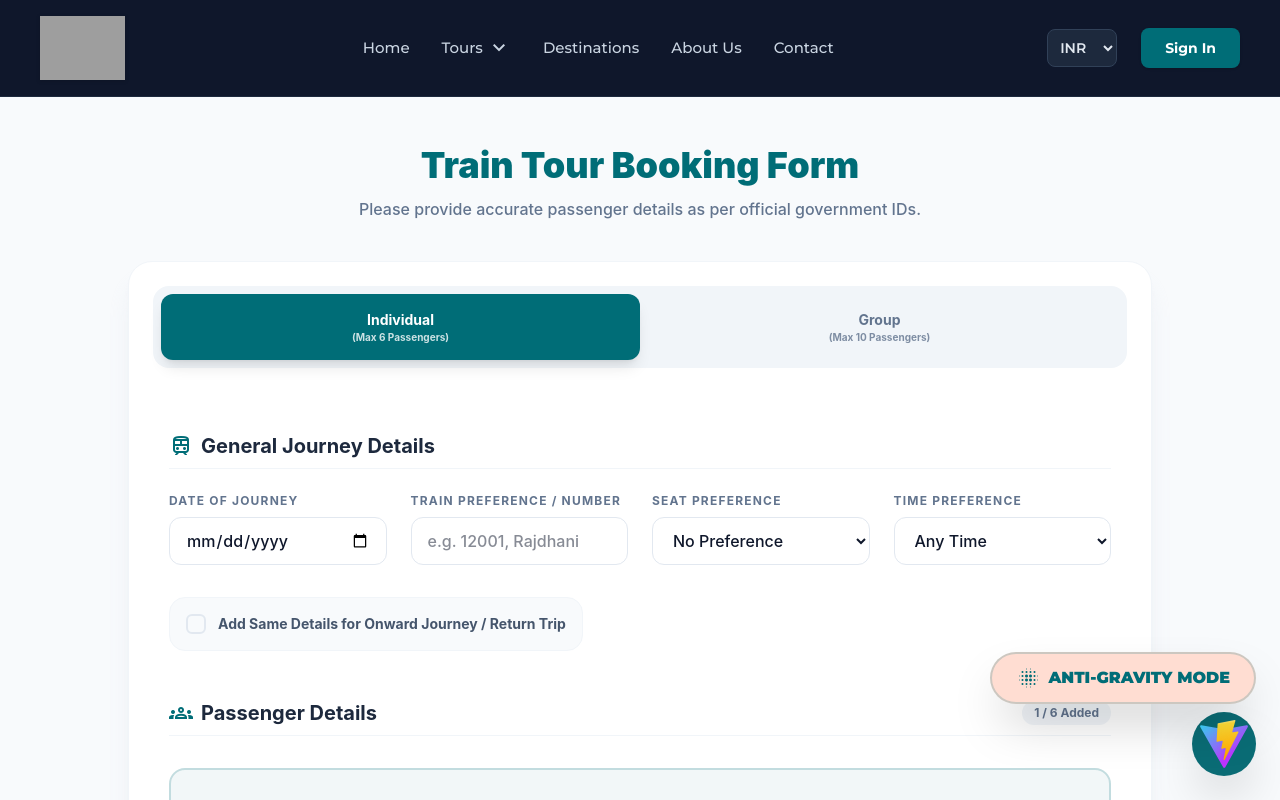
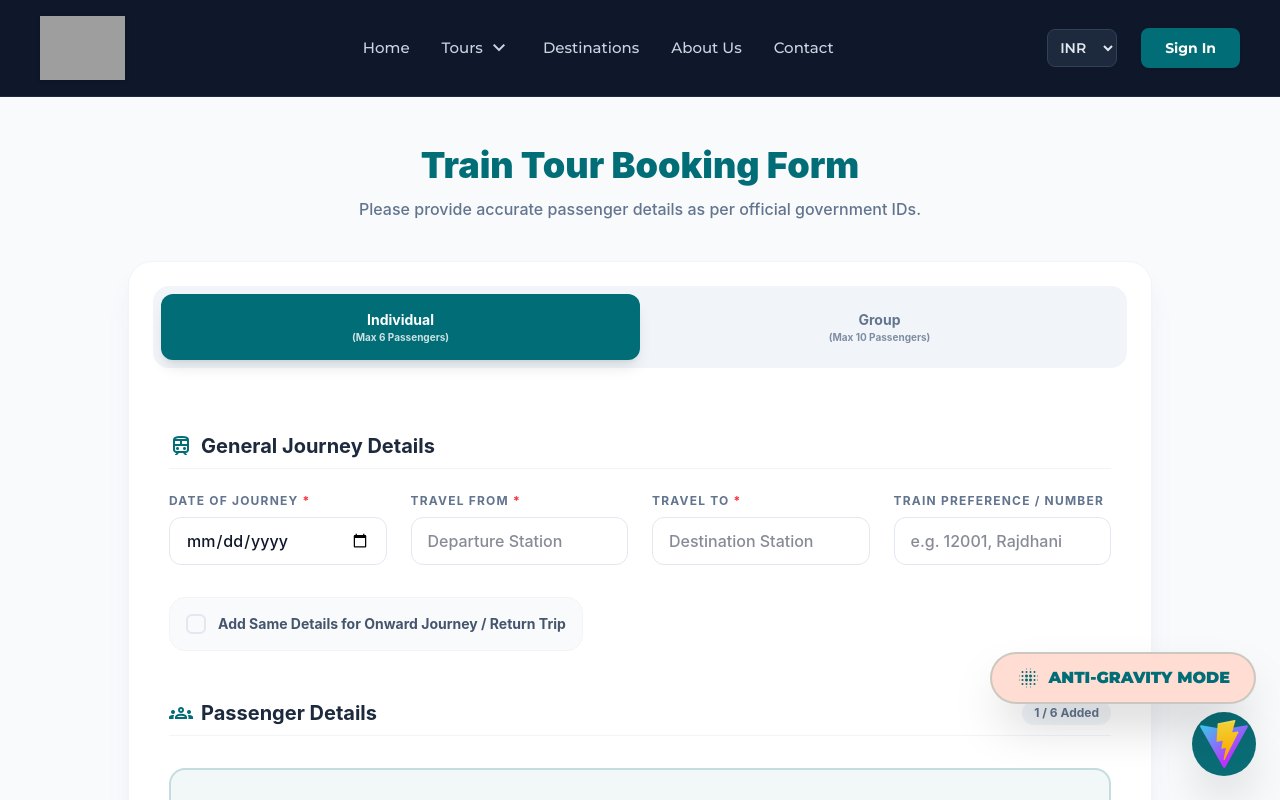
Before and after one commit to rammimankotia-prog/Beautiful-India, a React (Vite) app: page /booking/train in a window 1280 px wide. Shown: the top 800 px of the page. Built offline with nearby package versions, Linux system fonts and the light colour scheme; grey boxes are pictures that could not be loaded.

Commit message:
Added mandatory Travel From and Travel To fields

```diff
--- a/src/pages/TrainBookingPage.jsx
+++ b/src/pages/TrainBookingPage.jsx
@@ -7,6 +7,8 @@ const TrainBookingPage = () => {
   const [bookingType, setBookingType] = useState('individual'); // 'individual' or 'group'
   const [journeyDetails, setJourneyDetails] = useState({
     date: '',
+    fromStation: '',
+    toStation: '',
     trainPref: '',
     seatPref: '',
     timePref: ''
@@ -15,6 +17,8 @@ const TrainBookingPage = () => {
   const [hasOnwardJourney, setHasOnwardJourney] = useState(false);
   const [onwardDetails, setOnwardDetails] = useState({
     date: '',
+    fromStation: '',
+    toStation: '',
     trainPref: '',
     seatPref: '',
     timePref: ''
@@ -115,12 +119,34 @@ const TrainBookingPage = () => {
               </h2>
               <div className="grid grid-cols-1 md:grid-cols-2 lg:grid-cols-4 gap-6">
                 <div className="flex flex-col gap-2">
-                  <label className="text-xs font-bold text-slate-500 uppercase tracking-widest">Date of Journey</label>
+                  <label className="text-xs font-bold text-slate-500 uppercase tracking-widest">Date of Journey <span className="text-red-500">*</span></label>
                   <input
                     type="date"
                     required
                     value={journeyDetails.date}
                     onChange={(e) => handleJourneyChange('outward', 'date', e.target.value)}
+                    className="h-12 px-4 rounded-xl border border-slate-200 focus:border-[#006D77] focus:ring-1 focus:ring-[#006D77] outline-none transition-all font-medium"
+                  />
+                </div>
+                <div className="flex flex-col gap-2">
+                  <label className="text-xs font-bold text-slate-500 uppercase tracking-widest">Travel From <span className="text-red-500">*</span></label>
+                  <input
+                    type="text"
+                    required
+                    placeholder="Departure Station"
+                    value={journeyDetails.fromStation}
+                    onChange={(e) => handleJourneyChange('outward', 'fromStation', e.target.value)}
+                    className="h-12 px-4 rounded-xl border border-slate-200 focus:border-[#006D77] focus:ring-1 focus:ring-[#006D77] outline-none transition-all font-medium"
+                  />
+                </div>
+                <div className="flex flex-col gap-2">
+                  <label className="text-xs font-bold text-slate-500 uppercase tracking-widest">Travel To <span className="text-red-500">*</span></label>
+                  <input
+                    type="text"
+                    required
+                    placeholder="Destination Station"
+                    value={journeyDetails.toStation}
+                    onChange={(e) => handleJourneyChange('outward', 'toStation', e.target.value)}
                     className="h-12 px-4 rounded-xl border border-slate-200 focus:border-[#006D77] focus:ring-1 focus:ring-[#006D77] outline-none transition-all font-medium"
                   />
                 </div>
@@ -133,36 +159,6 @@ const TrainBookingPage = () => {
                     onChange={(e) => handleJourneyChange('outward', 'trainPref', e.target.value)}
                     className="h-12 px-4 rounded-xl border border-slate-200 focus:border-[#006D77] focus:ring-1 focus:ring-[#006D77] outline-none transition-all font-medium"
                   />
-                </div>
-                <div className="flex flex-col gap-2">
-                  <label className="text-xs font-bold text-slate-500 uppercase tracking-widest">Seat Preference</label>
-                  <select
-                    value={journeyDetails.seatPref}
-                    onChange={(e) => handleJourneyChange('outward', 'seatPref', e.target.value)}
-                    className="h-12 px-4 rounded-xl border border-slate-200 focus:border-[#006D77] focus:ring-1 focus:ring-[#006D77] outline-none transition-all font-medium bg-white"
-                  >
-                    <option value="">No Preference</option>
-                    <option value="lower">Lower Berth</option>
-                    <option value="middle">Middle Berth</option>
-                    <option value="upper">Upper Berth</option>
-                    <option value="side_lower">Side Lower</option>
-                    <option value="side_upper">Side Upper</option>
-                    <option value="window">Window Seat (CC)</option>
-                  </select>
-                </div>
-                <div className="flex flex-col gap-2">
-                  <label className="text-xs font-bold text-slate-500 uppercase tracking-widest">Time Preference</label>
-                  <select
-                    value={journeyDetails.timePref}
-                    onChange={(e) => handleJourneyChange('outward', 'timePref', e.target.value)}
-                    className="h-12 px-4 rounded-xl border border-slate-200 focus:border-[#006D77] focus:ring-1 focus:ring-[#006D77] outline-none transition-all font-medium bg-white"
-                  >
-                    <option value="">Any Time</option>
-                    <option value="morning">Morning (6 AM - 12 PM)</option>
-                    <option value="afternoon">Afternoon (12 PM - 6 PM)</option>
-                    <option value="evening">Evening (6 PM - 12 AM)</option>
-                    <option value="night">Night (12 AM - 6 AM)</option>
-                  </select>
                 </div>
               </div>
 
@@ -191,11 +187,31 @@ const TrainBookingPage = () => {
                   </h3>
                   <div className="grid grid-cols-1 md:grid-cols-2 lg:grid-cols-4 gap-6">
                     <div className="flex flex-col gap-2">
-                      <label className="text-xs font-bold text-slate-500 uppercase tracking-widest">Date of Journey</label>
+                      <label className="text-xs font-bold text-slate-500 uppercase tracking-widest">Date of Journey <span className="text-red-500">*</span></label>
                       <input
                         type="date" required
                         value={onwardDetails.date}
                         onChange={(e) => handleJourneyChange('onward', 'date', e.target.value)}
+                        className="h-12 px-4 rounded-xl border border-slate-200 focus:border-[#006D77] focus:ring-1 focus:ring-[#006D77] outline-none transition-all font-medium"
+                      />
+                    </div>
+                    <div className="flex flex-col gap-2">
+                      <label className="text-xs font-bold text-slate-500 uppercase tracking-widest">Travel From <span className="text-red-500">*</span></label>
+                      <input
+                        type="text" required
+                        placeholder="Departure Station"
+                        value={onwardDetails.fromStation}
+                        onChange={(e) => handleJourneyChange('onward', 'fromStation', e.target.value)}
+                        className="h-12 px-4 rounded-xl border border-slate-200 focus:border-[#006D77] focus:ring-1 focus:ring-[#006D77] outline-none transition-all font-medium"
+                      />
+                    </div>
+                    <div className="flex flex-col gap-2">
+                      <label className="text-xs font-bold text-slate-500 uppercase tracking-widest">Travel To <span className="text-red-500">*</span></label>
+                      <input
+                        type="text" required
+                        placeholder="Destination Station"
+                        value={onwardDetails.toStation}
+                        onChange={(e) => handleJourneyChange('onward', 'toStation', e.target.value)}
                         className="h-12 px-4 rounded-xl border border-slate-200 focus:border-[#006D77] focus:ring-1 focus:ring-[#006D77] outline-none transition-all font-medium"
                       />
                     </div>
@@ -207,36 +223,6 @@ const TrainBookingPage = () => {
                         onChange={(e) => handleJourneyChange('onward', 'trainPref', e.target.value)}
                         className="h-12 px-4 rounded-xl border border-slate-200 focus:border-[#006D77] focus:ring-1 focus:ring-[#006D77] outline-none transition-all font-medium"
                       />
-                    </div>
-                    <div className="flex flex-col gap-2">
-                      <label className="text-xs font-bold text-slate-500 uppercase tracking-widest">Seat Preference</label>
-                      <select
-                        value={onwardDetails.seatPref}
-                        onChange={(e) => handleJourneyChange('onward', 'seatPref', e.target.value)}
-                        className="h-12 px-4 rounded-xl border border-slate-200 focus:border-[#006D77] focus:ring-1 focus:ring-[#006D77] outline-none transition-all font-medium bg-white"
-                      >
-                        <option value="">No Preference</option>
-                        <option value="lower">Lower Berth</option>
-                        <option value="middle">Middle Berth</option>
-                        <option value="upper">Upper Berth</option>
-                        <option value="side_lower">Side Lower</option>
-                        <option value="side_upper">Side Upper</option>
-                        <option value="window">Window Seat (CC)</option>
-                      </select>
-                    </div>
-                    <div className="flex flex-col gap-2">
-                      <label className="text-xs font-bold text-slate-500 uppercase tracking-widest">Time Preference</label>
-                      <select
-                        value={onwardDetails.timePref}
-                        onChange={(e) => handleJourneyChange('onward', 'timePref', e.target.value)}
-                        className="h-12 px-4 rounded-xl border border-slate-200 focus:border-[#006D77] focus:ring-1 focus:ring-[#006D77] outline-none transition-all font-medium bg-white"
-                      >
-                        <option value="">Any Time</option>
-                        <option value="morning">Morning (6 AM - 12 PM)</option>
-                        <option value="afternoon">Afternoon (12 PM - 6 PM)</option>
-                        <option value="evening">Evening (6 PM - 12 AM)</option>
-                        <option value="night">Night (12 AM - 6 AM)</option>
-                      </select>
                     </div>
                   </div>
                 </div>
```
